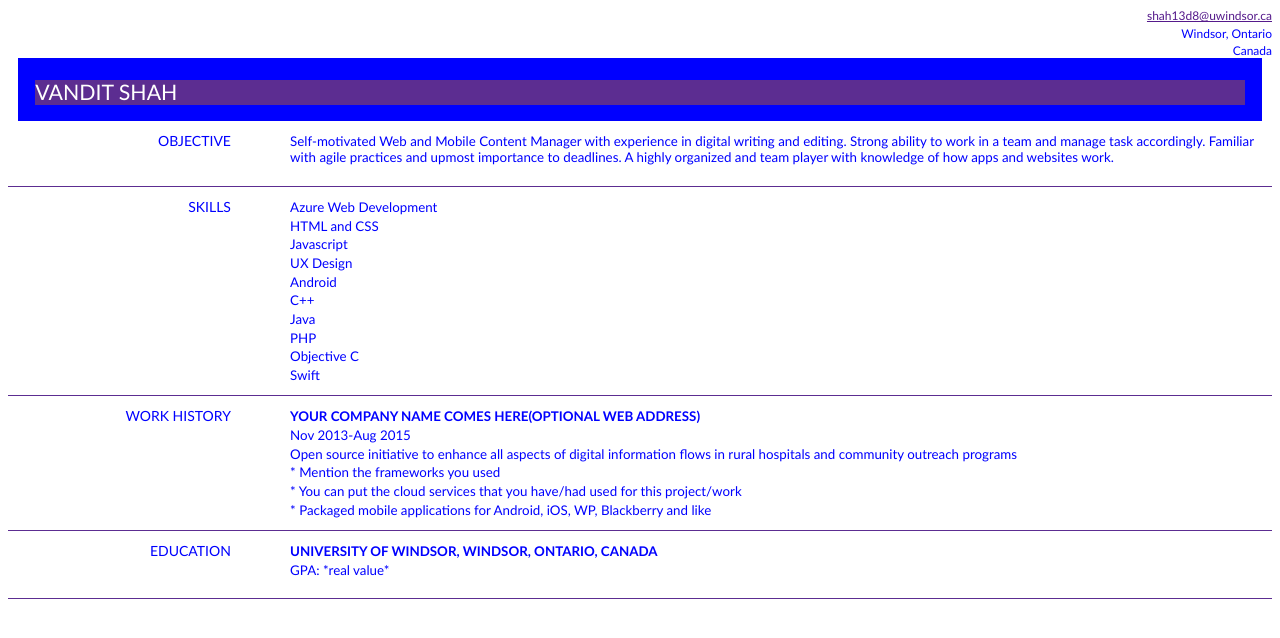
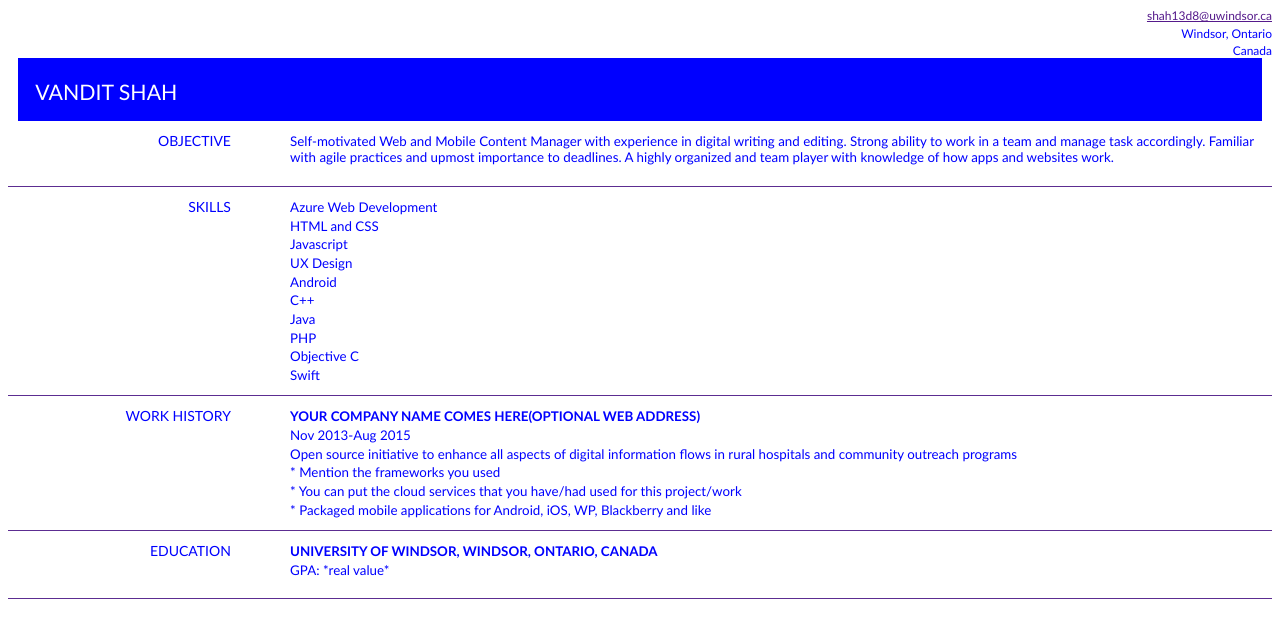
Before and after one commit to vandit009/vandit009.github.io, a plain HTML site: page index.html in a window 1280 px wide. Drawn offline with Linux system fonts and the light colour scheme.

Commit message:
Update index.html

```diff
--- a/index.html
+++ b/index.html
@@ -161,7 +161,7 @@
         margin-left: .1in;
         line-height: 120%;
         mso-pagination: widow-orphan;
-        background: #5C2D91;
+        background: #blue;
         mso-background-themecolor: accent1;
         border: none;
         mso-border-alt: solid #5C2D91 .5pt;
```
